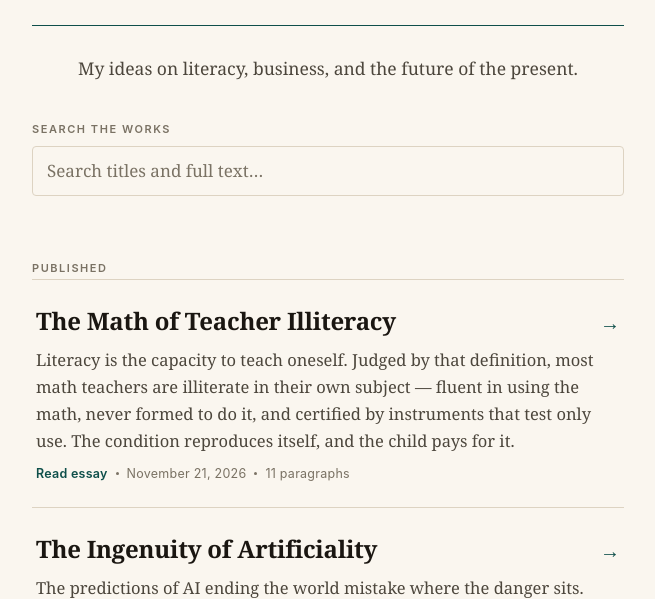
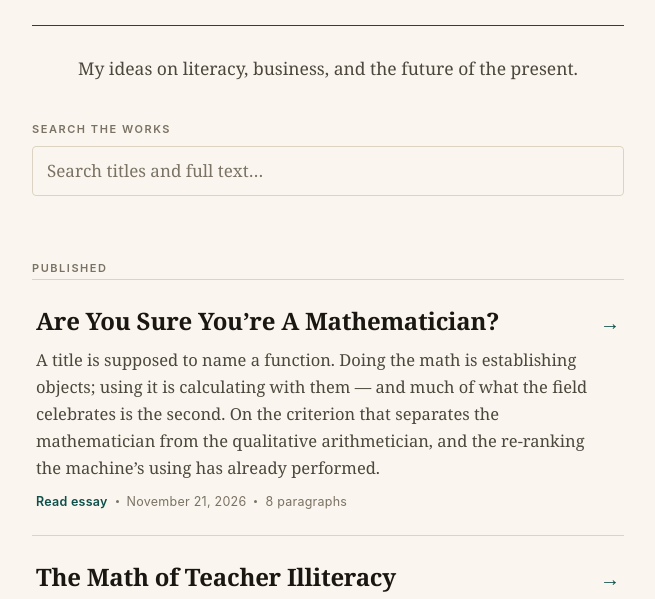
Before and after one commit to trastanford-gif/trastanford-gif.github.io, a plain HTML site: page index.html in a window 1280 px wide. Shown: the part 181-780 px from the top of the page, without its empty margins (312-967 px from the left). Drawn offline with Linux system fonts and the light colour scheme.

Commit message:
Update index.html to list new essay first

```diff
--- a/index.html
+++ b/index.html
@@ -260,6 +260,22 @@
         <p class="list-label">Published</p>
         <ul class="essay-list">
           <li class="essay-item">
+            <a class="essay-link" href="are-you-sure-youre-a-mathematician.html">
+              <span class="essay-title-row">
+                <span class="essay-title">Are You Sure You&rsquo;re A Mathematician?</span>
+                <span class="essay-arrow" aria-hidden="true">&rarr;</span>
+              </span>
+              <span class="essay-dek" style="display:block;">A title is supposed to name a function. Doing the math is establishing objects; using it is calculating with them — and much of what the field celebrates is the second. On the criterion that separates the mathematician from the qualitative arithmetician, and the re-ranking the machine&rsquo;s using has already performed.</span>
+              <span class="essay-meta">
+                <span class="read-label">Read essay</span>
+                <span class="dot" aria-hidden="true"></span>
+                <span>November 21, 2026</span>
+                <span class="dot" aria-hidden="true"></span>
+                <span>8 paragraphs</span>
+              </span>
+            </a>
+          </li>
+          <li class="essay-item">
             <a class="essay-link" href="the-math-of-teacher-illiteracy.html">
               <span class="essay-title-row">
                 <span class="essay-title">The Math of Teacher Illiteracy</span>
```
